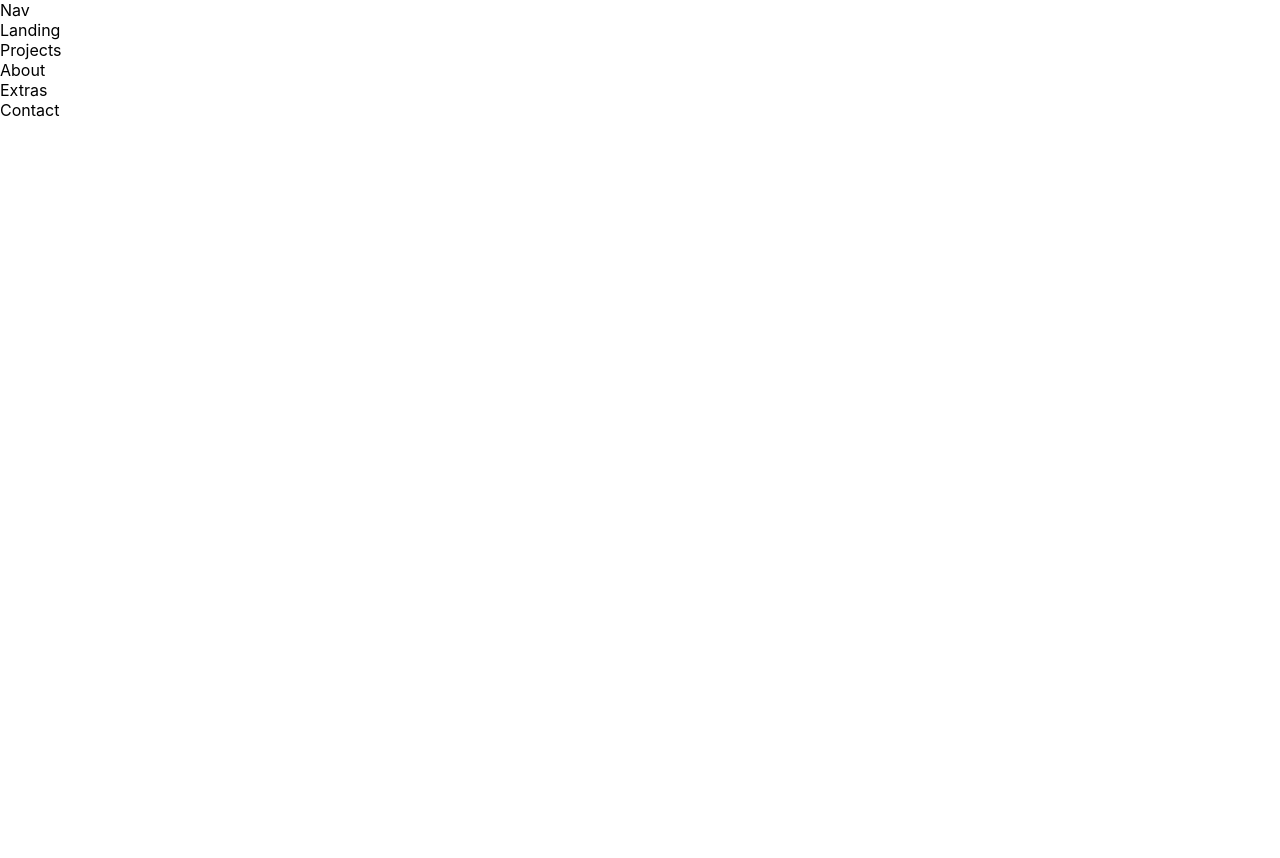
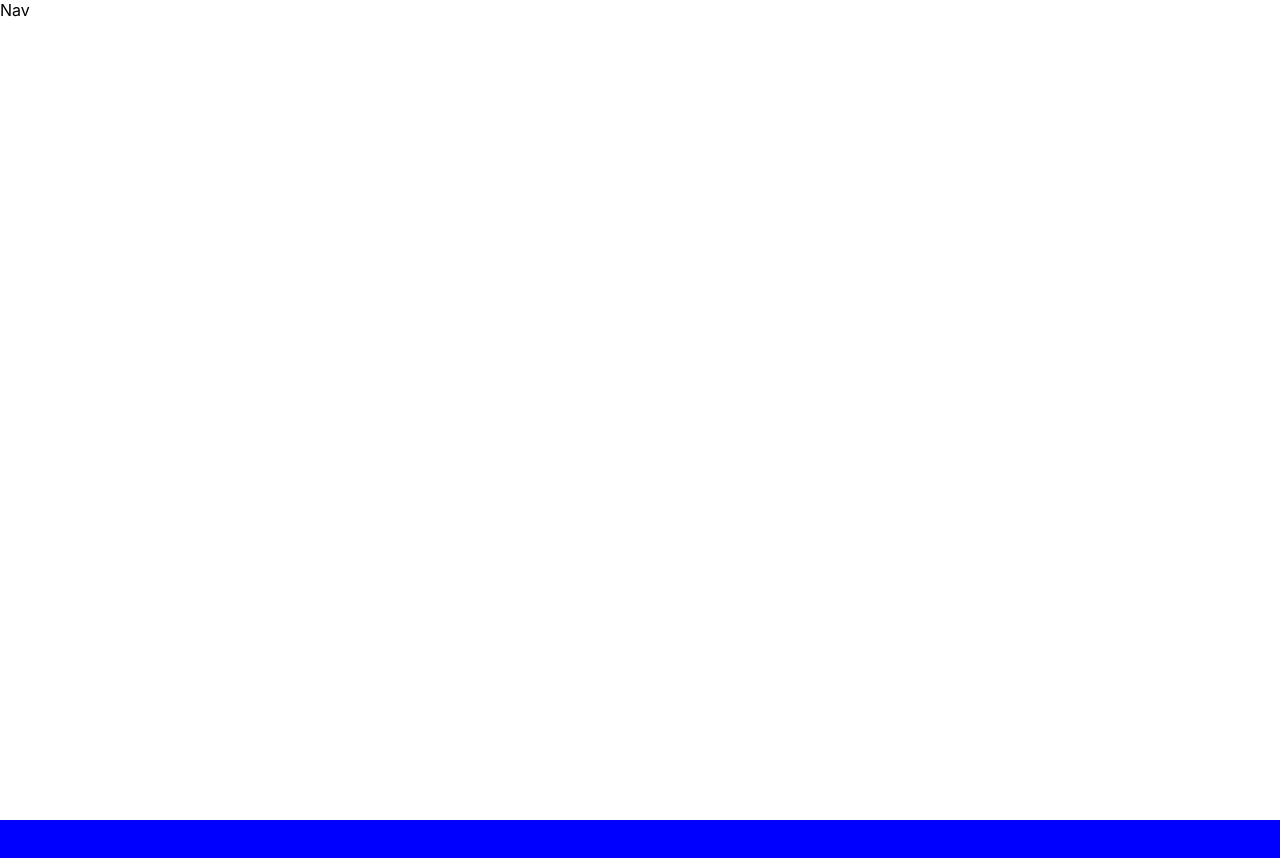
Before and after one commit to 312akim/react-portfolio-website, a React (Create React App) app: page / in a window 1280 px wide. Shown: the top 858 px of the page. Before the commit the page ends 800 px from the top, so only its background shows below. Built offline with nearby package versions, Linux system fonts and the light colour scheme.

Commit message:
Themed section components and shared theme setup

```diff
--- a/package.json
+++ b/package.json
@@ -9,6 +9,7 @@
     "react": "^17.0.1",
     "react-dom": "^17.0.1",
     "react-scripts": "4.0.1",
+    "styled-components": "^5.2.1",
     "web-vitals": "^0.2.4"
   },
   "scripts": {
--- a/src/App.js
+++ b/src/App.js
@@ -1,7 +1,6 @@
-import logo from './logo.svg';
+//import logo from './logo.svg';
 import './App.css';
-import './component/container/MainComponent'
-import MainComponent from './component/container/MainComponent';
+import MainComponent from './component/container/Main/MainComponent';
 
 function App() {
   return (
--- /dev/null
+++ b/src/component/container/Main/MainComponent.js
@@ -0,0 +1,19 @@
+import React, { useState } from 'react';
+import { LandingComponent } from '../../presentational/Landing/LandingComponent';
+import { ProjectContainer } from '../../presentational/Projects/ProjectsComponent';
+import { StyledMainContainer } from './MainComponentStyles';
+
+const MainComponent = () => {
+
+    return (
+        <StyledMainContainer>
+            <div>Nav</div>
+            <LandingComponent />
+            <ProjectContainer />
+            <div>About</div>
+            <div>Contact</div>
+        </StyledMainContainer>
+    )
+}
+
+export default MainComponent;
--- /dev/null
+++ b/src/component/container/Main/MainComponentStyles.js
@@ -0,0 +1,5 @@
+import styles from 'styled-components';
+
+export const StyledMainContainer = styles.div`
+    background: white;
+`
--- a/src/component/container/MainComponent.js
+++ /dev/null
@@ -1,16 +0,0 @@
-import React, { useState } from 'react';
-
-const MainComponent = () => {
-    return (
-        <div>
-            <div>Nav</div>
-            <div>Landing</div>
-            <div>Projects</div>
-            <div>About</div>
-            <div>Extras</div>
-            <div>Contact</div>
-        </div>
-    )
-}
-
-export default MainComponent;
--- /dev/null
+++ b/src/component/presentational/Landing/LandingComponent.js
@@ -0,0 +1,10 @@
+import React from 'react';
+import { LightSection } from '../../../shared/sharedComponents/SectionComponent';
+
+export const LandingComponent = () => {
+    return (
+        <LightSection>
+
+        </LightSection>
+    )
+}
--- /dev/null
+++ b/src/component/presentational/Projects/ProjectsComponent.js
@@ -0,0 +1,11 @@
+import React from 'react';
+import COLORS from '../../../shared/design/colorTheme';
+import { DarkSection } from '../../../shared/sharedComponents/SectionComponent';
+
+export const ProjectContainer = () => {
+    return (
+        <DarkSection backgroundColor={COLORS.primaryDark}>
+
+        </DarkSection>
+    )
+}
--- /dev/null
+++ b/src/shared/design/colorTheme.js
@@ -0,0 +1,6 @@
+const COLORS = {
+    primaryLight: 'white',
+    primaryDark: 'blue'
+}
+
+export default COLORS;
--- /dev/null
+++ b/src/shared/sharedComponents/SectionComponent.js
@@ -0,0 +1,15 @@
+import React from 'react';
+import COLORS from '../design/colorTheme';
+import { StyledSectionComponent } from './SectionComponentStyles';
+
+export const LightSection = () => {
+    return (
+        <StyledSectionComponent backgroundColor={COLORS.primaryLight} />
+    )
+}
+
+export const DarkSection = () => {
+    return (
+        <StyledSectionComponent backgroundColor={COLORS.primaryDark} />
+    )
+}
--- /dev/null
+++ b/src/shared/sharedComponents/SectionComponentStyles.js
@@ -0,0 +1,6 @@
+import styles from 'styled-components';
+
+export const StyledSectionComponent = styles.div`
+    height: 100vh;
+    background: ${props => props.backgroundColor};
+`
```
Also changed, not shown: src/component/presentational/Landing/LandingComponentStyles.js (added), src/component/presentational/Projects/ProjectComponentStyles.js (added), 2 other files (tests, documents, lock files or other folders).
